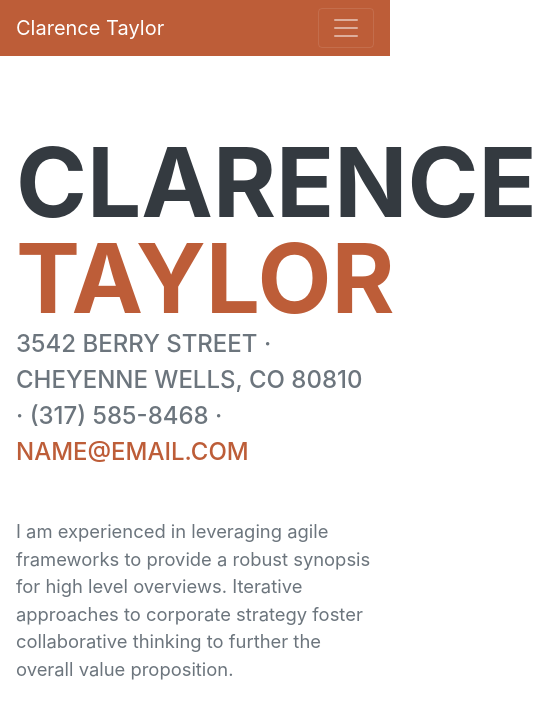
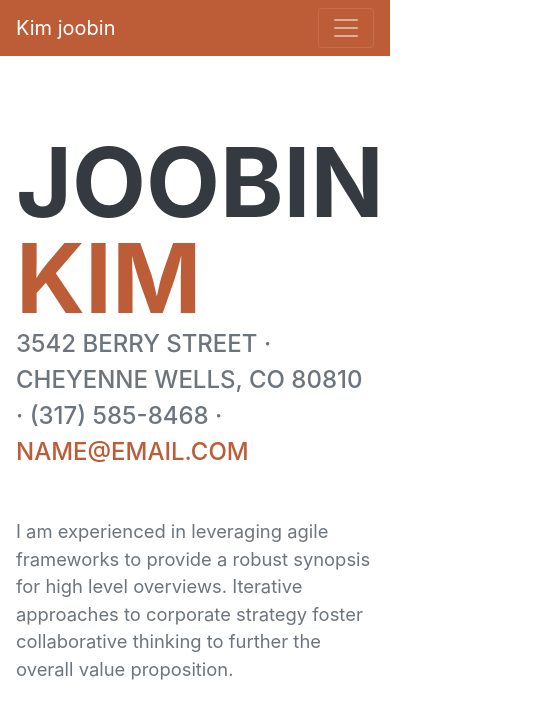
Before and after one commit to devlvup/devlvup.github.io, a plain HTML site: page index.html in a window 390 px wide. Shown: the top 726 px of the page, 537 px wide, since content can reach past the window. Drawn offline with nearby package versions, Linux system fonts and the light colour scheme; a web font is replaced by a local one.

Commit message:
fix my name

```diff
--- a/index.html
+++ b/index.html
@@ -19,7 +19,7 @@
         <!-- Navigation-->
         <nav class="navbar navbar-expand-lg navbar-dark bg-primary fixed-top" id="sideNav">
             <a class="navbar-brand js-scroll-trigger" href="#page-top">
-                <span class="d-block d-lg-none">Clarence Taylor</span>
+                <span class="d-block d-lg-none">Kim joobin</span>
                 <span class="d-none d-lg-block"><img class="img-fluid img-profile rounded-circle mx-auto mb-2" src="assets/img/profile.jpg" alt="" /></span>
             </a>
             <button class="navbar-toggler" type="button" data-toggle="collapse" data-target="#navbarSupportedContent" aria-controls="navbarSupportedContent" aria-expanded="false" aria-label="Toggle navigation"><span class="navbar-toggler-icon"></span></button>
@@ -40,8 +40,8 @@
             <section class="resume-section" id="about">
                 <div class="resume-section-content">
                     <h1 class="mb-0">
-                        Clarence
-                        <span class="text-primary">Taylor</span>
+                        Joobin
+                        <span class="text-primary">Kim</span>
                     </h1>
                     <div class="subheading mb-5">
                         3542 Berry Street · Cheyenne Wells, CO 80810 · (317) 585-8468 ·
```
